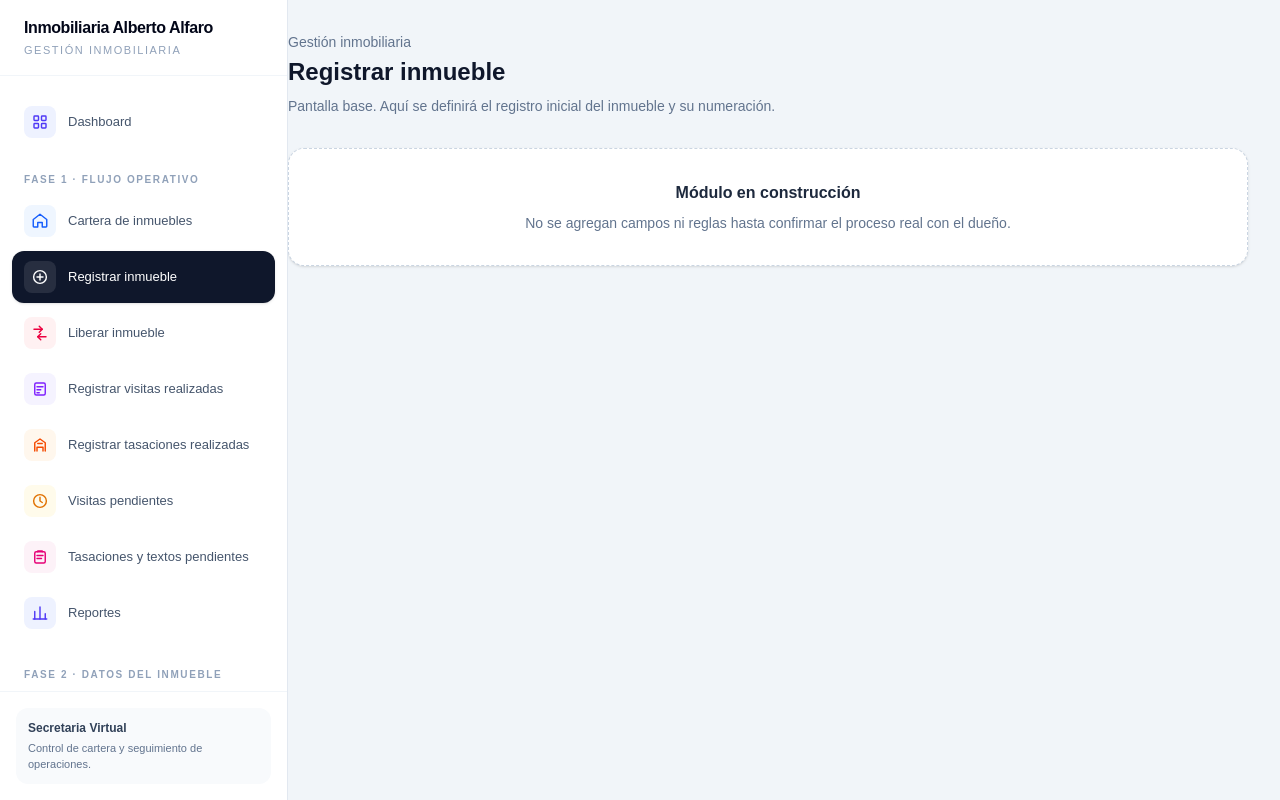
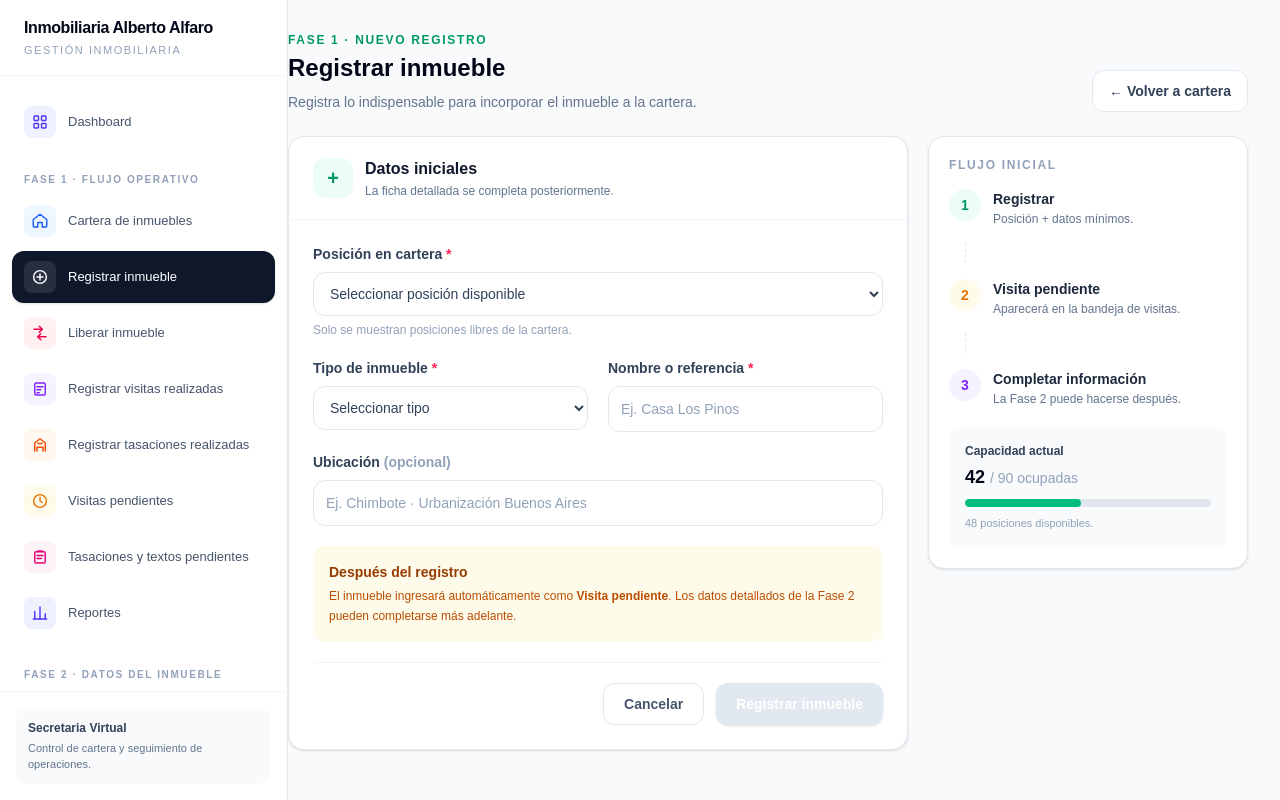
Before and after one commit to cpumaricramoori01-projx/inmobiliaria-alfaro, a Next.js app: page /registrar-inmueble in a window 1280 px wide. Built offline with nearby package versions, Linux system fonts and the light colour scheme.

Commit message:
Mejorar módulo Registrar inmueble

```diff
--- a/app/registrar-inmueble/page.tsx
+++ b/app/registrar-inmueble/page.tsx
@@ -1,14 +1,83 @@
+"use client";
+
+import { useState } from "react";
+import Link from "next/link";
+
+const posiciones = Array.from({ length: 90 }, (_, i) => i + 1).filter((n) => ![1, 27, 39, 45, 54].includes(n));
+
 export default function RegistrarInmueblePage() {
+  const [posicion, setPosicion] = useState("");
+  const [tipo, setTipo] = useState("");
+  const [nombre, setNombre] = useState("");
+  const [ubicacion, setUbicacion] = useState("");
+  const [guardado, setGuardado] = useState(false);
+
+  function registrar() {
+    if (!posicion || !tipo || !nombre.trim()) return;
+    setGuardado(true);
+  }
+
   return (
-    <main className="min-h-screen bg-slate-100 p-6 lg:p-8">
+    <main className="min-h-screen bg-slate-50 p-6 lg:p-8">
       <div className="mx-auto max-w-5xl">
-        <p className="text-sm text-slate-500">Gestión inmobiliaria</p>
-        <h1 className="mt-1 text-2xl font-bold text-slate-900">Registrar inmueble</h1>
-        <p className="mt-2 text-sm text-slate-500">Pantalla base. Aquí se definirá el registro inicial del inmueble y su numeración.</p>
-        <div className="mt-8 rounded-2xl border border-dashed border-slate-300 bg-white p-8 text-center shadow-sm">
-          <p className="font-semibold text-slate-800">Módulo en construcción</p>
-          <p className="mt-2 text-sm text-slate-500">No se agregan campos ni reglas hasta confirmar el proceso real con el dueño.</p>
+        <div className="flex flex-col gap-4 sm:flex-row sm:items-end sm:justify-between">
+          <div>
+            <p className="text-xs font-bold uppercase tracking-[.14em] text-emerald-600">Fase 1 · Nuevo registro</p>
+            <h1 className="mt-1 text-2xl font-bold text-slate-950">Registrar inmueble</h1>
+            <p className="mt-2 text-sm text-slate-500">Registra lo indispensable para incorporar el inmueble a la cartera.</p>
+          </div>
+          <Link href="/cartera" className="rounded-xl border border-slate-200 bg-white px-4 py-2.5 text-sm font-semibold text-slate-700 hover:bg-slate-50">← Volver a cartera</Link>
         </div>
+
+        <div className="mt-6 grid gap-5 lg:grid-cols-[1fr_320px]">
+          <section className="rounded-2xl border border-slate-200 bg-white shadow-sm">
+            <div className="border-b border-slate-100 px-6 py-5">
+              <div className="flex items-center gap-3">
+                <span className="flex h-10 w-10 items-center justify-center rounded-xl bg-emerald-50 text-emerald-600"><span className="text-xl font-bold">+</span></span>
+                <div><h2 className="font-bold text-slate-900">Datos iniciales</h2><p className="mt-0.5 text-xs text-slate-500">La ficha detallada se completa posteriormente.</p></div>
+              </div>
+            </div>
+
+            <div className="space-y-5 p-6">
+              <div>
+                <label className="mb-2 block text-sm font-semibold text-slate-700">Posición en cartera <span className="text-rose-500">*</span></label>
+                <select value={posicion} onChange={(e) => setPosicion(e.target.value)} className="w-full rounded-xl border border-slate-200 bg-white px-3 py-3 text-sm text-slate-700 outline-none focus:border-emerald-400 focus:ring-2 focus:ring-emerald-100">
+                  <option value="">Seleccionar posición disponible</option>
+                  {posiciones.map((n) => <option key={n} value={n}>{String(n).padStart(2, "0")} · Disponible</option>)}
+                </select>
+                <p className="mt-1.5 text-xs text-slate-400">Solo se muestran posiciones libres de la cartera.</p>
+              </div>
+
+              <div className="grid gap-5 sm:grid-cols-2">
+                <div><label className="mb-2 block text-sm font-semibold text-slate-700">Tipo de inmueble <span className="text-rose-500">*</span></label><select value={tipo} onChange={(e) => setTipo(e.target.value)} className="w-full rounded-xl border border-slate-200 bg-white px-3 py-3 text-sm text-slate-700 outline-none focus:border-emerald-400 focus:ring-2 focus:ring-emerald-100"><option value="">Seleccionar tipo</option><option>Casa</option><option>Departamento</option><option>Terreno</option><option>Local</option><option>Oficina</option><option>Otros</option></select></div>
+                <div><label className="mb-2 block text-sm font-semibold text-slate-700">Nombre o referencia <span className="text-rose-500">*</span></label><input value={nombre} onChange={(e) => setNombre(e.target.value)} placeholder="Ej. Casa Los Pinos" className="w-full rounded-xl border border-slate-200 px-3 py-3 text-sm outline-none placeholder:text-slate-400 focus:border-emerald-400 focus:ring-2 focus:ring-emerald-100"/></div>
+              </div>
+
+              <div><label className="mb-2 block text-sm font-semibold text-slate-700">Ubicación <span className="text-slate-400">(opcional)</span></label><input value={ubicacion} onChange={(e) => setUbicacion(e.target.value)} placeholder="Ej. Chimbote · Urbanización Buenos Aires" className="w-full rounded-xl border border-slate-200 px-3 py-3 text-sm outline-none placeholder:text-slate-400 focus:border-emerald-400 focus:ring-2 focus:ring-emerald-100"/></div>
+
+              <div className="rounded-xl bg-amber-50 p-4"><p className="text-sm font-semibold text-amber-800">Después del registro</p><p className="mt-1 text-xs leading-5 text-amber-700">El inmueble ingresará automáticamente como <strong>Visita pendiente</strong>. Los datos detallados de la Fase 2 pueden completarse más adelante.</p></div>
+
+              <div className="flex flex-col-reverse gap-3 border-t border-slate-100 pt-5 sm:flex-row sm:justify-end">
+                <Link href="/cartera" className="rounded-xl border border-slate-200 px-5 py-2.5 text-center text-sm font-semibold text-slate-600 hover:bg-slate-50">Cancelar</Link>
+                <button onClick={registrar} disabled={!posicion || !tipo || !nombre.trim()} className="rounded-xl bg-emerald-600 px-5 py-2.5 text-sm font-semibold text-white shadow-sm transition hover:bg-emerald-700 disabled:cursor-not-allowed disabled:bg-slate-200">Registrar inmueble</button>
+              </div>
+            </div>
+          </section>
+
+          <aside className="h-fit rounded-2xl border border-slate-200 bg-white p-5 shadow-sm">
+            <p className="text-xs font-bold uppercase tracking-[.14em] text-slate-400">Flujo inicial</p>
+            <div className="mt-4 space-y-4">
+              <div className="flex gap-3"><span className="flex h-8 w-8 shrink-0 items-center justify-center rounded-full bg-emerald-50 text-sm font-bold text-emerald-600">1</span><div><p className="text-sm font-semibold text-slate-800">Registrar</p><p className="mt-0.5 text-xs text-slate-500">Posición + datos mínimos.</p></div></div>
+              <div className="ml-4 h-5 border-l border-dashed border-slate-200"/>
+              <div className="flex gap-3"><span className="flex h-8 w-8 shrink-0 items-center justify-center rounded-full bg-amber-50 text-sm font-bold text-amber-600">2</span><div><p className="text-sm font-semibold text-slate-800">Visita pendiente</p><p className="mt-0.5 text-xs text-slate-500">Aparecerá en la bandeja de visitas.</p></div></div>
+              <div className="ml-4 h-5 border-l border-dashed border-slate-200"/>
+              <div className="flex gap-3"><span className="flex h-8 w-8 shrink-0 items-center justify-center rounded-full bg-violet-50 text-sm font-bold text-violet-600">3</span><div><p className="text-sm font-semibold text-slate-800">Completar información</p><p className="mt-0.5 text-xs text-slate-500">La Fase 2 puede hacerse después.</p></div></div>
+            </div>
+            <div className="mt-5 rounded-xl bg-slate-50 p-4"><p className="text-xs font-semibold text-slate-700">Capacidad actual</p><p className="mt-1 text-lg font-bold text-slate-950">42 <span className="text-sm font-medium text-slate-400">/ 90 ocupadas</span></p><div className="mt-2 h-2 overflow-hidden rounded-full bg-slate-200"><div className="h-full w-[47%] rounded-full bg-emerald-500"/></div><p className="mt-2 text-[11px] text-slate-400">48 posiciones disponibles.</p></div>
+          </aside>
+        </div>
+
+        {guardado && <div className="fixed bottom-5 right-5 max-w-sm rounded-2xl border border-emerald-200 bg-white p-4 shadow-xl"><p className="text-sm font-bold text-emerald-700">Registro preparado correctamente</p><p className="mt-1 text-xs text-slate-500">En la versión con base de datos, la posición {String(posicion).padStart(2, "0")} pasará a estado ocupado y el inmueble quedará como visita pendiente.</p></div>}
       </div>
     </main>
   );
```
